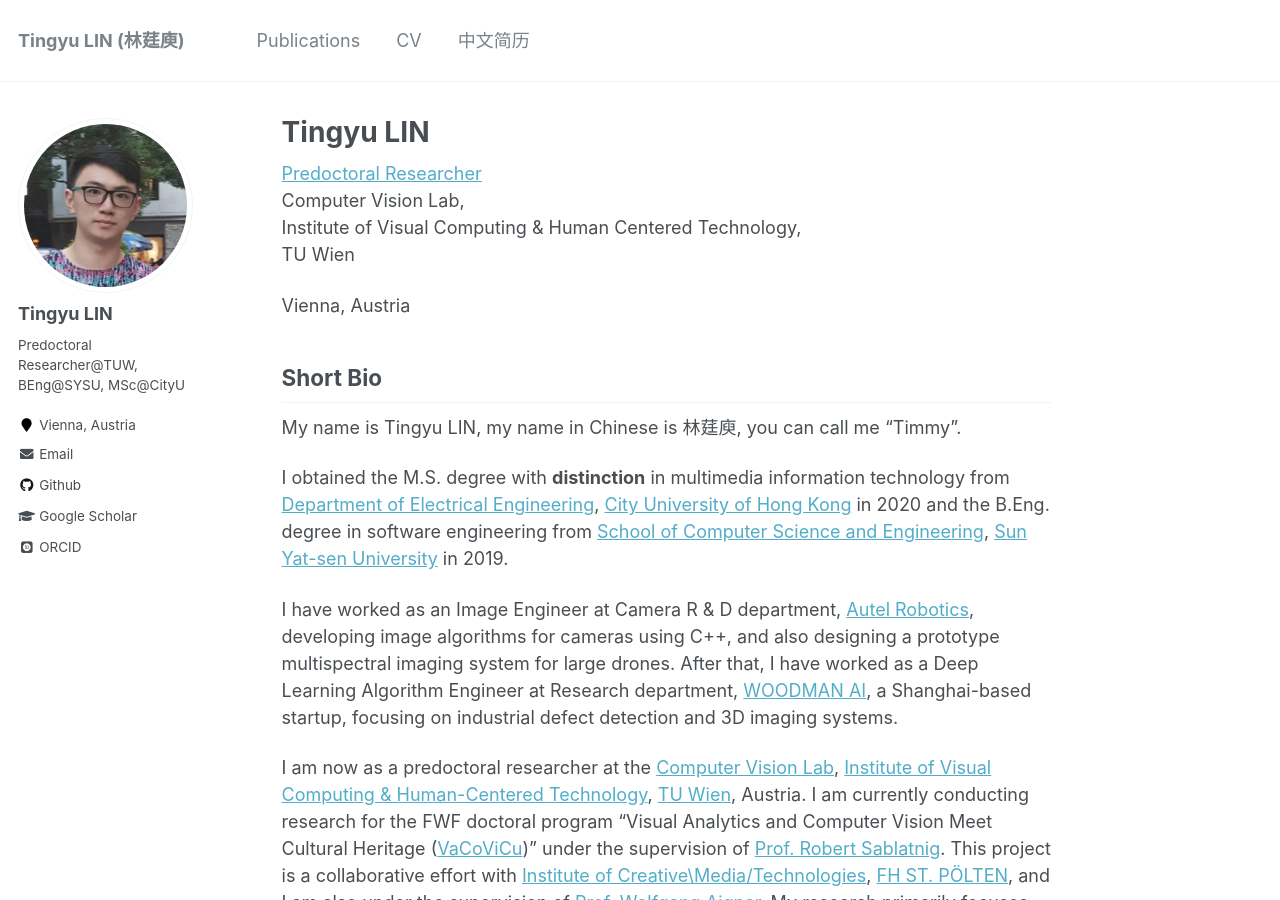
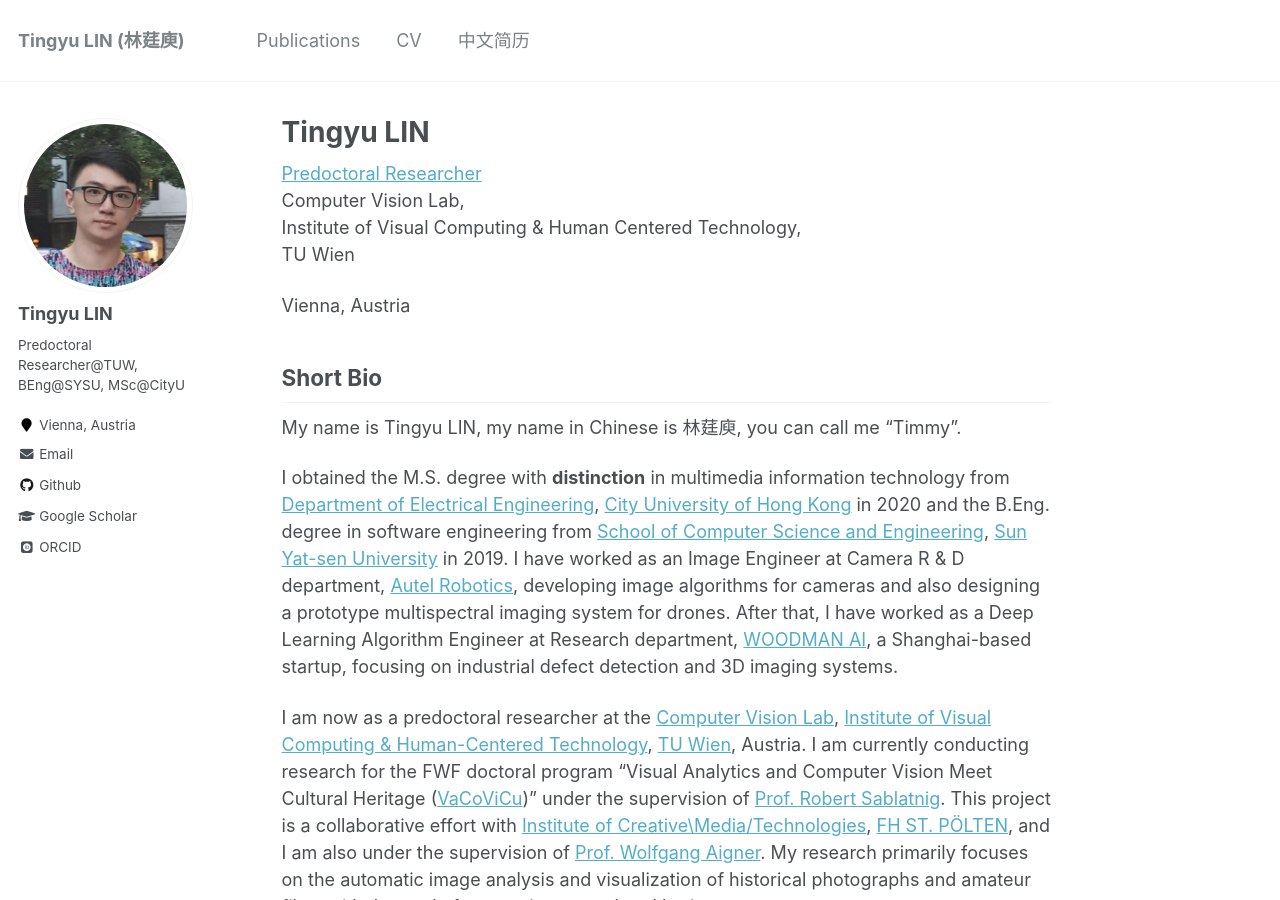
Before and after one commit to linty5/linty5.github.io, a Jekyll site: the page built from _pages/about.md, in a window 1280 px wide and 900 px high. Built offline with Jekyll 4.4.1, drawn with Linux system fonts in a browser that asks for light colours; some web fonts are replaced.

Commit message:
update TUW

```diff
--- a/_pages/about.md
+++ b/_pages/about.md
@@ -19,9 +19,7 @@
 ------
 My name is Tingyu LIN, my name in Chinese is 林莛庾, you can call me "Timmy".<br>
 
-I obtained the M.S. degree with **distinction** in multimedia information technology from [Department of Electrical Engineering](https://www.ee.cityu.edu.hk/), [City University of Hong Kong](https://www.cityu.edu.hk/) in 2020 and the B.Eng. degree in software engineering from [School of Computer Science and Engineering](https://cse.sysu.edu.cn/), [Sun Yat-sen University](https://www.sysu.edu.cn/) in 2019. <br>
-
-I have worked as an Image Engineer at Camera R & D department, [Autel Robotics](https://www.autelrobotics.cn/), developing image algorithms for cameras using C++, and also designing a prototype multispectral imaging system for large drones. After that, I have worked as a Deep Learning Algorithm Engineer at Research department, [WOODMAN AI](https://www.woodman-ai.com/), a Shanghai-based startup, focusing on industrial defect detection and 3D imaging systems.<br>
+I obtained the M.S. degree with **distinction** in multimedia information technology from [Department of Electrical Engineering](https://www.ee.cityu.edu.hk/), [City University of Hong Kong](https://www.cityu.edu.hk/) in 2020 and the B.Eng. degree in software engineering from [School of Computer Science and Engineering](https://cse.sysu.edu.cn/), [Sun Yat-sen University](https://www.sysu.edu.cn/) in 2019. I have worked as an Image Engineer at Camera R & D department, [Autel Robotics](https://www.autelrobotics.cn/), developing image algorithms for cameras and also designing a prototype multispectral imaging system for drones. After that, I have worked as a Deep Learning Algorithm Engineer at Research department, [WOODMAN AI](https://www.woodman-ai.com/), a Shanghai-based startup, focusing on industrial defect detection and 3D imaging systems.<br>
 
 I am now as a predoctoral researcher at the [Computer Vision Lab](https://cvl.tuwien.ac.at/), [Institute of Visual Computing & Human-Centered Technology](https://informatics.tuwien.ac.at/), [TU Wien](https://www.tuwien.at/en/), Austria. I am currently conducting research for the FWF doctoral program "Visual Analytics and Computer Vision Meet Cultural Heritage ([VaCoViCu](https://visual-heritage.fhstp.ac.at/))" under the supervision of [Prof. Robert Sablatnig](https://cvl.tuwien.ac.at/staff/robert-sablatnig/). This project is a collaborative effort with [Institute of Creative\Media/Technologies](https://icmt.fhstp.ac.at/en), [FH ST. PÖLTEN](https://research.fhstp.ac.at/en), and I am also under the supervision of [Prof. Wolfgang Aigner](https://icmt.fhstp.ac.at/en/team/wolfgang-aigner). My research primarily focuses on the automatic image analysis and visualization of historical photographs and amateur films with the goal of preserving our cultural heritage.
 <br/>
```
